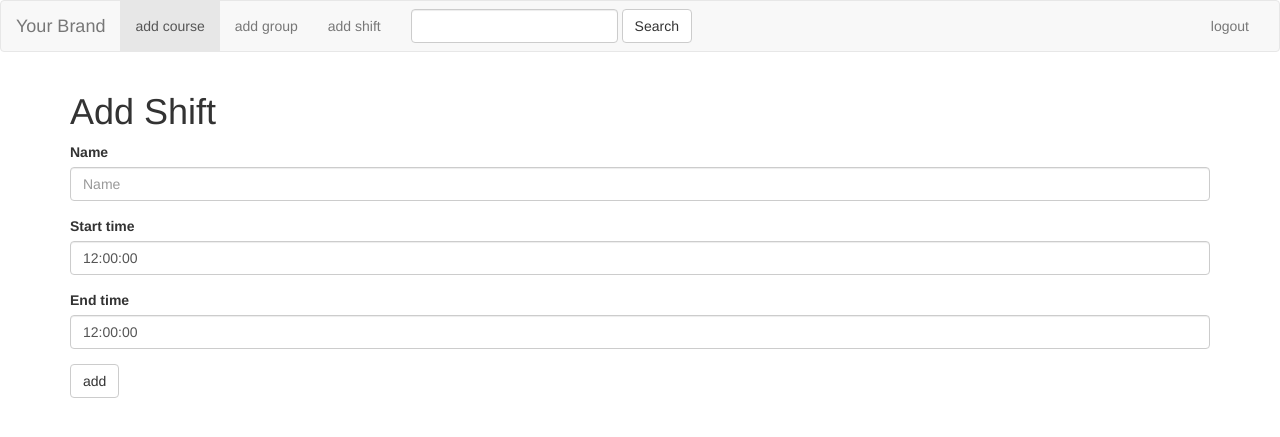
After one commit to Eshala/strack, a Django app: page /create/shift/ in a window 1280 px wide. The commit adds this page. Shown: the top 437 px of the page. Run offline with Django 3.2, Linux system fonts and the light colour scheme; the visitor is signed in with stand-in values (Sample User, id 1); some libraries are stand-ins or nearby versions.

Commit message:
shift form is added

```diff
--- a/group/admin.py
+++ b/group/admin.py
@@ -1,6 +1,7 @@
 from django.contrib import admin
 
 # Register your models here.
-from group.models import Group
+from group.models import Group, Shift
 
 admin.site.register(Group)
+admin.site.register(Shift)
--- /dev/null
+++ b/group/form.py
@@ -0,0 +1,31 @@
+from datetimepicker.widgets import DateTimePicker
+from django import forms
+from .models import Group, Shift
+
+
+class GroupForm(forms.ModelForm):
+    class Meta:
+        model = Group
+        fields = [
+            'name'
+        ]
+
+
+class ShiftForm(forms.ModelForm):
+    # valid_time_formats = ['%P', '%H:%M%A', '%H:%M %A', '%H:%M%a', '%H:%M %a']
+    # start_time = forms.TimeField(
+    #     widget=DateTimePicker(options={
+    #         "pickTime": True,
+    #         "pickDate": False,
+    #         "minuteStepping": 1,
+    #         "sideBySide": True,
+    #     }),
+    #     input_formats=valid_time_formats
+    # )
+    class Meta:
+        model = Shift
+        fields = [
+            'name',
+            'start_time',
+            'end_time'
+        ]
--- a/group/models.py
+++ b/group/models.py
@@ -1,6 +1,7 @@
 from django.db import models
 
 # Create your models here.
+import datetime
 
 
 class Group(models.Model):
@@ -8,3 +9,12 @@ class Group(models.Model):
 
     def __str__(self):
         return self.name
+
+
+class Shift(models.Model):
+    name = models.CharField(max_length=120)
+    start_time = models.TimeField(default=datetime.datetime.strptime('12:00', '%H:%M').time())
+    end_time = models.TimeField(default=datetime.datetime.strptime('12:00', '%H:%M').time())
+
+    def __str__(self):
+        return self.name
--- /dev/null
+++ b/group/templates/shift/create_shift.html
@@ -0,0 +1,15 @@
+{% extends 'base.html' %}
+{% load bootstrap3 %}
+
+{% block content %}
+<div class="container">
+  <h1>Add Shift</h1>
+  <form class="" method="post">
+    {% csrf_token %}
+    {% bootstrap_form form %}
+    <input type="submit" class="btn btn-default" value="add">
+
+  </form>
+
+</div>
+{% endblock %}
--- a/group/urls.py
+++ b/group/urls.py
@@ -4,5 +4,6 @@ from group import views
 app_name = 'group'
 
 urlpatterns = [
-   path('create/',views.CreateGroup.as_view(), name='group_create'),
+   path('group/',views.CreateGroup.as_view(), name='group_create'),
+   path('shift/',views.CreateShift.as_view(), name='shift_create'),
 ]
--- a/group/views.py
+++ b/group/views.py
@@ -4,10 +4,16 @@ from django.shortcuts import render
 from django.urls import reverse_lazy
 from django.views.generic import CreateView
 
-from group import group_form
+from group import form
 
 
 class CreateGroup(CreateView):
-    form_class = group_form.GroupForm
+    form_class = form.GroupForm
     success_url = reverse_lazy('group:group_create')
     template_name = 'groups/create_group.html'
+
+
+class CreateShift(CreateView):
+    form_class = form.ShiftForm
+    success_url = reverse_lazy('group:shift_create')
+    template_name = 'shift/create_shift.html'
--- a/login/views.py
+++ b/login/views.py
@@ -10,7 +10,7 @@ from . import register_user_form
 
 class SignUP(CreateView):
     form_class = register_user_form.UserCreateForm
-    success_url = reverse_lazy('login')
+    success_url = reverse_lazy('home')
     template_name = 'accounts/register_user.html'
 
 
--- a/strack/urls.py
+++ b/strack/urls.py
@@ -26,7 +26,7 @@ urlpatterns = [
     #course
     path('course/',include('course.urls',namespace='course')),
     #group
-    path('group/',include('group.urls',namespace='group')),
+    path('create/',include('group.urls',namespace='group')),
 
     path('home/',views.HomePage.as_view(), name='home'),
     path('thanks/',views.ThanksPage.as_view(), name='thanks'),
--- a/templates/header.html
+++ b/templates/header.html
@@ -19,7 +19,7 @@
 <ul class="nav navbar-nav">
 <li class="active"><a href="{% url 'course:course_create'%}">add course<span class="sr-only">(current)</span></a></li>
 <li><a href="{% url 'group:group_create'%}">add group</a></li>
-<li><a href="#">Link 3</a></li>
+<li><a href="{% url 'group:shift_create'%}">add shift</a></li>
 </ul>
 
 <!-- Search (left) -->
```
Also changed, not shown: group/group_form.py (deleted, +0 -10 lines), group/migrations/0002_shift.py (added), group/migrations/0003_auto_20180926_1951.py (added).
